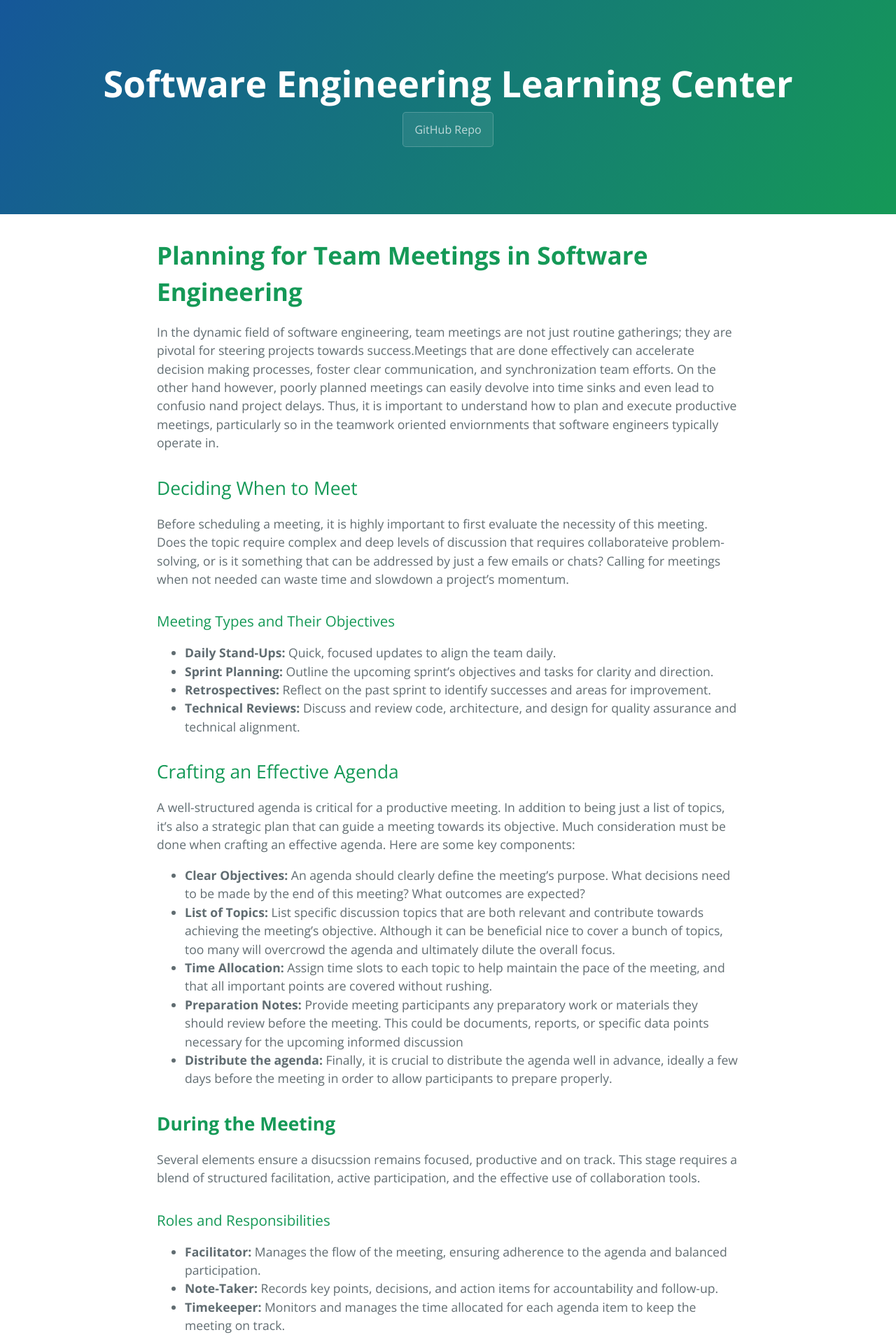
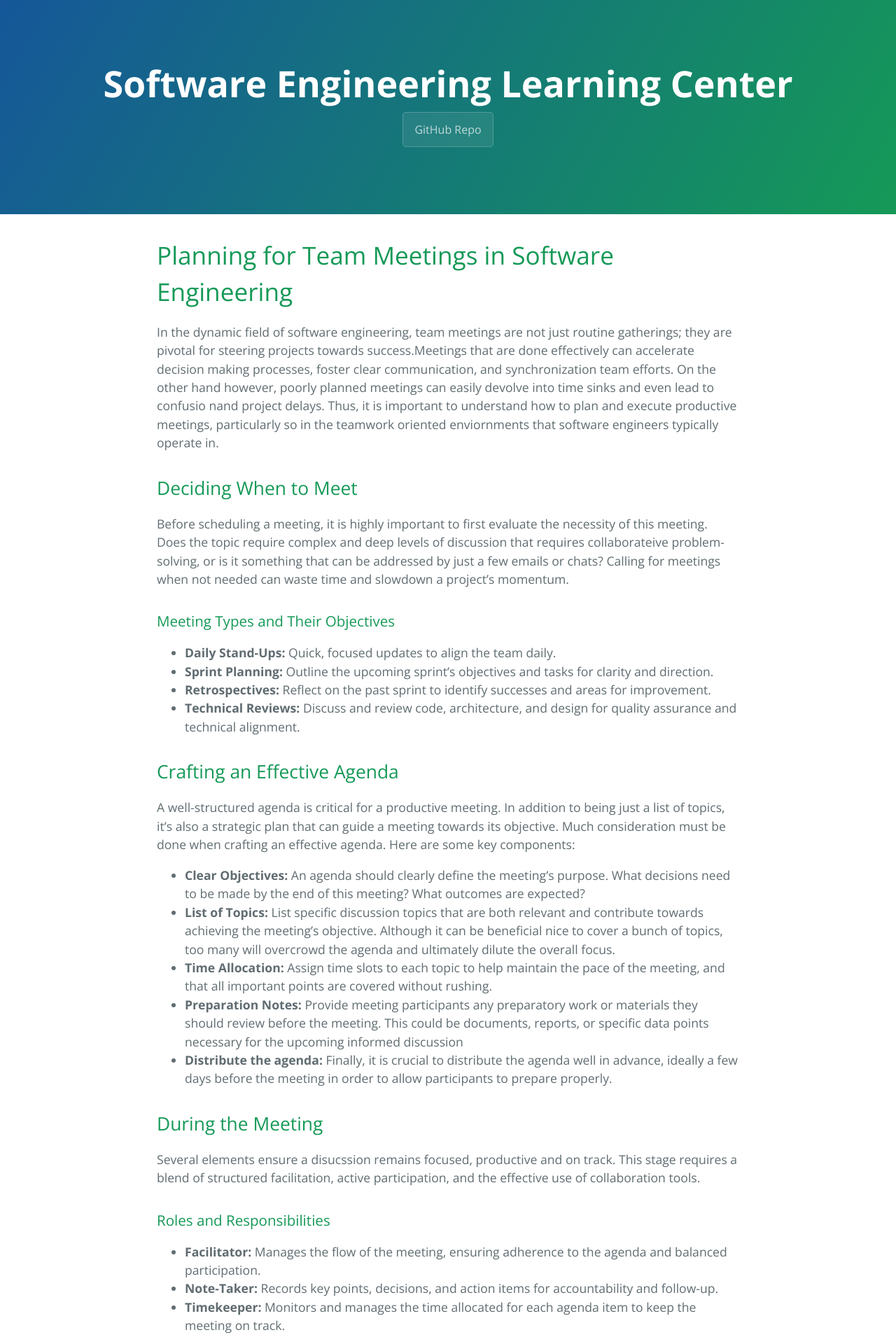
Before and after one commit to learning-software-engineering/learning-software-engineering.github.io, a Jekyll site: the page built from Topics/Planning_Meetings.md, in a window 1280 px wide. Shown: the top 1920 px of the page at 70% size. Built offline with Jekyll 4.4.1, drawn with Linux system fonts in a browser that asks for light colours; our own code applies the rules of GitHub Pages for plain Markdown files.

Commit message:
Finished wiki

```diff
--- a/Topics/Planning_Meetings.md
+++ b/Topics/Planning_Meetings.md
@@ -1,4 +1,4 @@
-# **Planning for Team Meetings in Software Engineering**
+# Planning for Team Meetings in Software Engineering
 
 
 In the dynamic field of software engineering, team meetings are not just routine gatherings; they are pivotal for steering projects towards success.Meetings that are done effectively can accelerate decision making processes, foster clear communication, and synchronization team efforts. On the other hand however, poorly planned meetings can easily devolve into time sinks and even lead to confusio nand project delays. Thus, it is important to understand how to plan and execute productive meetings, particularly so in the teamwork oriented enviornments that software engineers typically operate in.
@@ -25,7 +25,7 @@ A well-structured agenda is critical for a productive meeting. In addition to be
 - **Preparation Notes:** Provide meeting participants any preparatory work or materials they should review before the meeting. This could be documents, reports, or specific data points necessary for the upcoming informed discussion
 - **Distribute the agenda:** Finally, it is crucial to distribute the agenda well in advance, ideally a few days before the meeting in order to allow participants to prepare properly.
 
-## **During the Meeting**
+## During the Meeting
 Several elements ensure a disucssion remains focused, productive and on track. This stage requires a blend of structured facilitation, active participation, and the effective use of collaboration tools.
 
 ### Roles and Responsibilities
```
